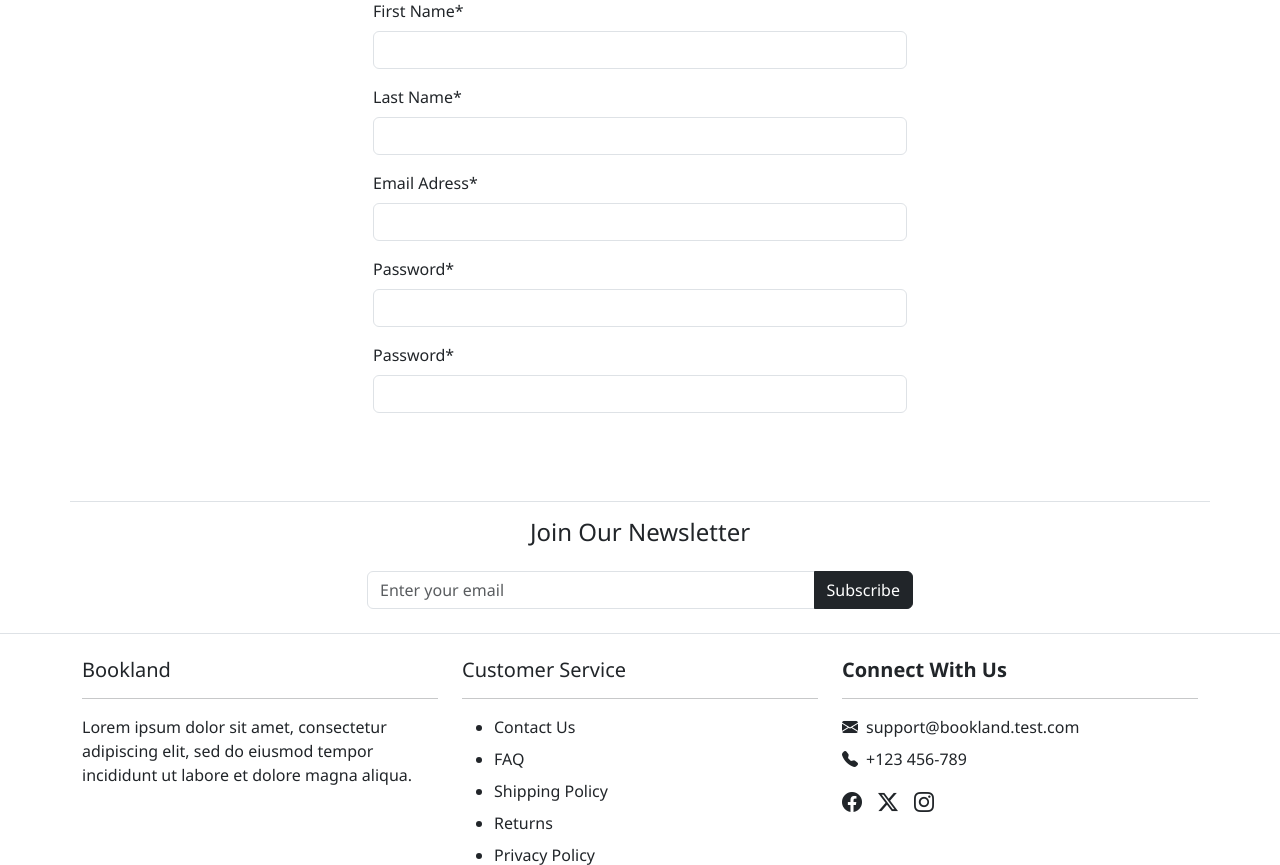
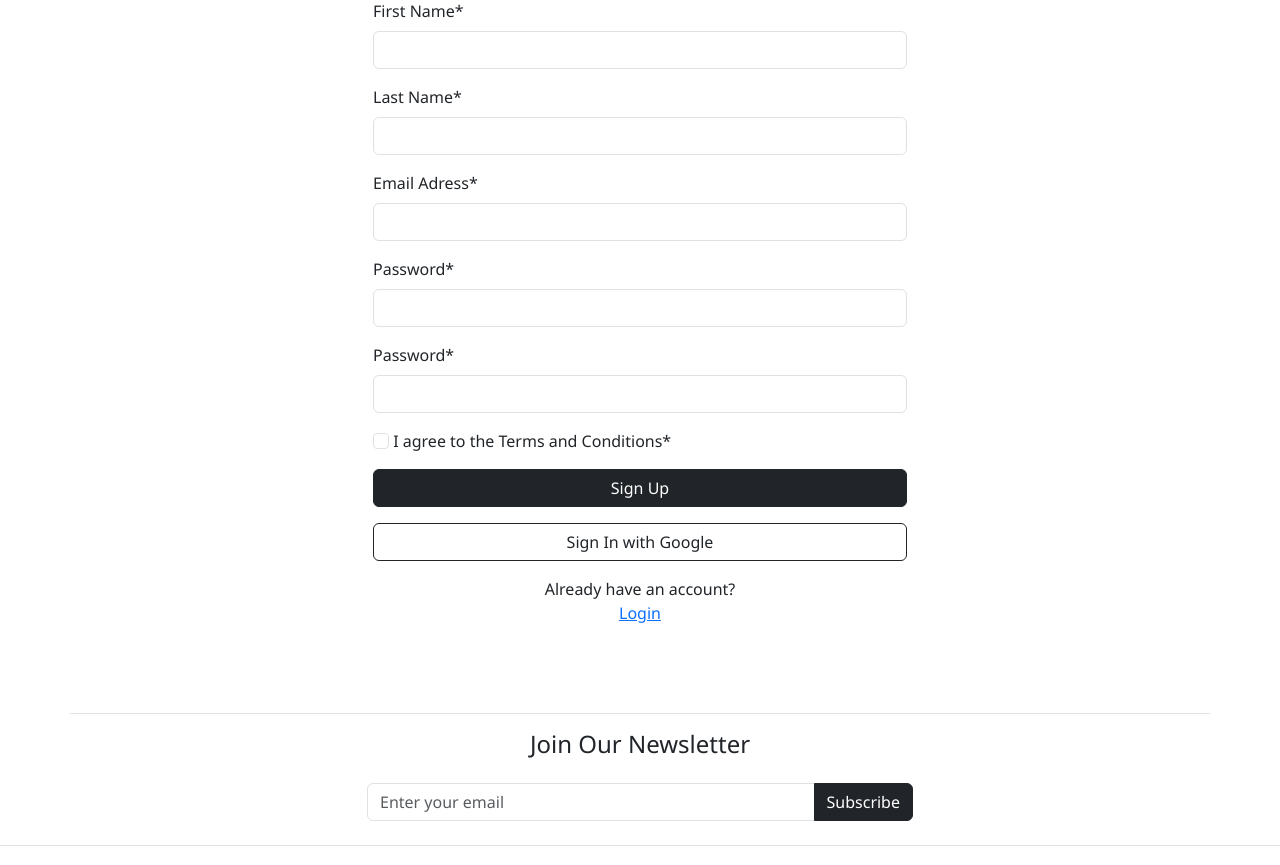
Before and after one commit to onur-CK/BookLand, a Django app: page /accounts/signup/ in a window 1280 px wide. Shown: the part 140-1005 px from the top of the page. Run offline with Django 5.2, Linux system fonts and the light colour scheme.

Commit message:
Create the whole signup form.

```diff
--- a/templates/allauth/account/signup.html
+++ b/templates/allauth/account/signup.html
@@ -13,7 +13,7 @@
                 {% csrf_token %}
 
                 {% if form.erros %}
-                <div class="alert">
+                <div class="alert alert-danger">
                     <strong>Error:</strong> Please correct the erros below.
                 </div>
                 {% endif %}
@@ -47,6 +47,29 @@
                     <label for="id_password2" class="form-label">Password*</label>
                     <input type="email" name="password2" id="id_password2" class="form-control" required>
                 </div>
+
+                <!-- Terms and Conditions -->
+                <div class="mb-3">
+                    <input type="checkbox" name="terms" id="id_terms" class="form-check-input" required>
+                    <label for="id_terms" class="form-check-label">I agree to the Terms and Conditions*</label>
+                </div>
+
+                <!-- Submit button -->
+                <div class="mb-3">
+                    <button type="submit" class="btn btn-dark w-100">Sign Up</button>
+                </div>
+
+                <!-- Social Login -->
+                 <div class="mb-3">
+                    <a href="{% url 'socialaccount_signup' %}" class="btn btn-outline-dark w-100">Sign In with Google</a>
+                 </div>
+
+                 <!-- Login Link -->
+                  <p class="text-center">
+                    Already have an account?<a href="{{ login_url }}">
+                        <br>Login
+                    </a>
+                  </p>
             </form>
         </div>
     </div>
```
